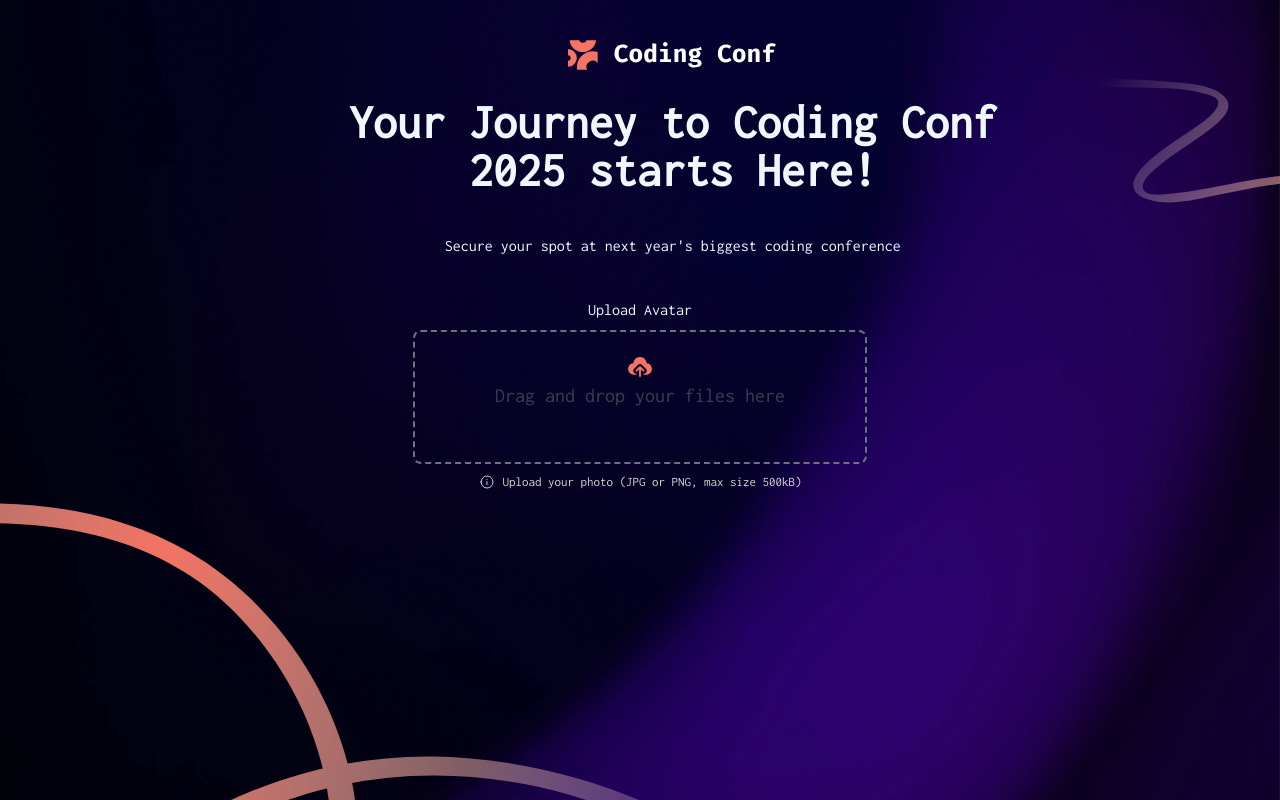
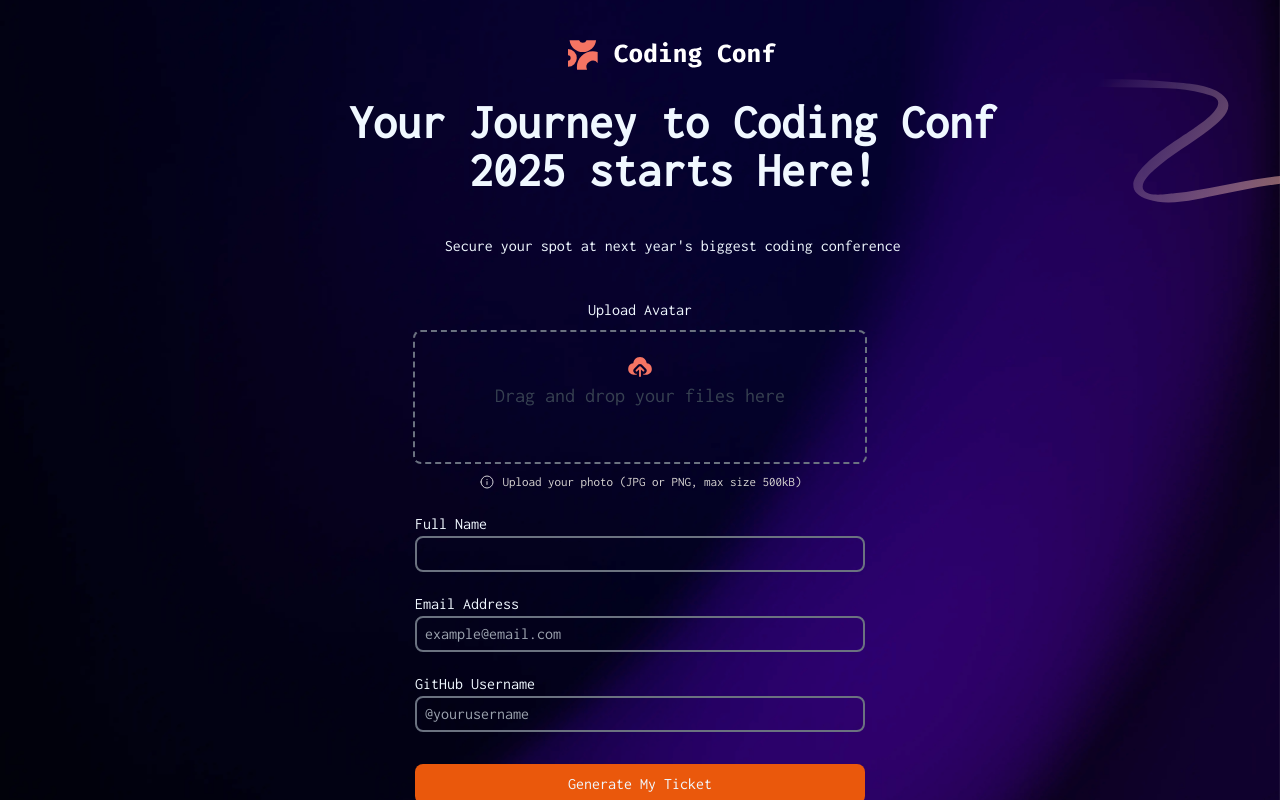
Before and after one commit to mohadeseSadri/Conference-ticket-generator, a React (Vite) app in the folder Conference ticket generator/: page / in a window 1280 px wide. Shown: the top 800 px of the page. Built offline with nearby package versions, Linux system fonts and the light colour scheme; a web font is replaced by a local one.

Commit message:
Building inputs User profile

```diff
--- a/Conference ticket generator/src/App.tsx
+++ b/Conference ticket generator/src/App.tsx
@@ -2,6 +2,7 @@ import Header from "./Components/Header";
 import UploadAvatar from "./Components/UploadAvatar";
 import "./index.css";
 import PatternBottomDesktop from "./Components/PatternBottomDesktop";
+import Inputs from "./Components/Inputs";
 
 function App() {
   return (
@@ -11,6 +12,7 @@ function App() {
       </header>
       <main>
         <UploadAvatar />
+        <Inputs/>
         <PatternBottomDesktop />
       </main>
     </>
--- /dev/null
+++ b/Conference ticket generator/src/Components/Inputs.tsx
@@ -0,0 +1,49 @@
+function Inputs() {
+  return (
+    <>
+      <div className="flex items-center justify-center">
+        <div>
+          <div>
+            <p className=" mt-5">Full Name</p>
+            <div className="flex items-center justify-center">
+              <input
+                type="text"
+                className="w-[450px] bg-transparent border-2 border-gray-500 border-raduce rounded-lg px-2 py-1"
+              />
+            </div>
+          </div>
+
+          <div>
+            <p className="mt-5">Email Address</p>
+            <div className="flex items-center justify-center">
+              <input
+                type="email"
+                className="w-[450px] bg-transparent border-2 border-gray-500 border-raduce rounded-lg px-2 py-1"
+                placeholder="example@email.com"
+              />
+            </div>
+          </div>
+
+          <div>
+            <p className=" mt-5">GitHub Username</p>
+            <div className="flex items-center justify-center">
+              <input
+                type="text"
+                className="w-[450px] bg-transparent border-2 border-gray-500 border-raduce rounded-lg px-2 py-1"
+                placeholder="@yourusername"
+              />
+            </div>
+          </div>
+
+          <div className="flex items-center justify-center">
+            <button type="button" className="w-[450px] bg-orange-600 mt-8 rounded-lg px-6 py-2">
+              Generate My Ticket
+            </button>
+          </div>
+        </div>
+      </div>
+    </>
+  );
+}
+
+export default Inputs;
```
